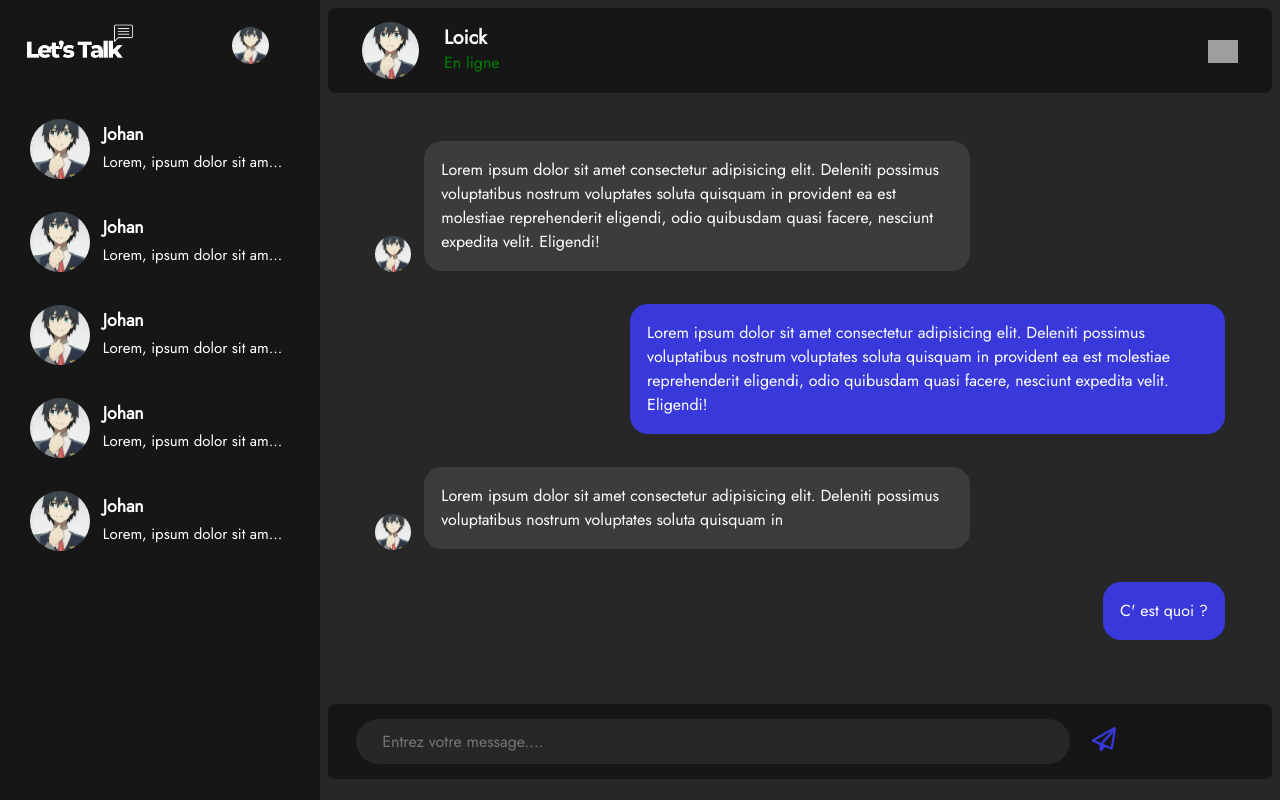
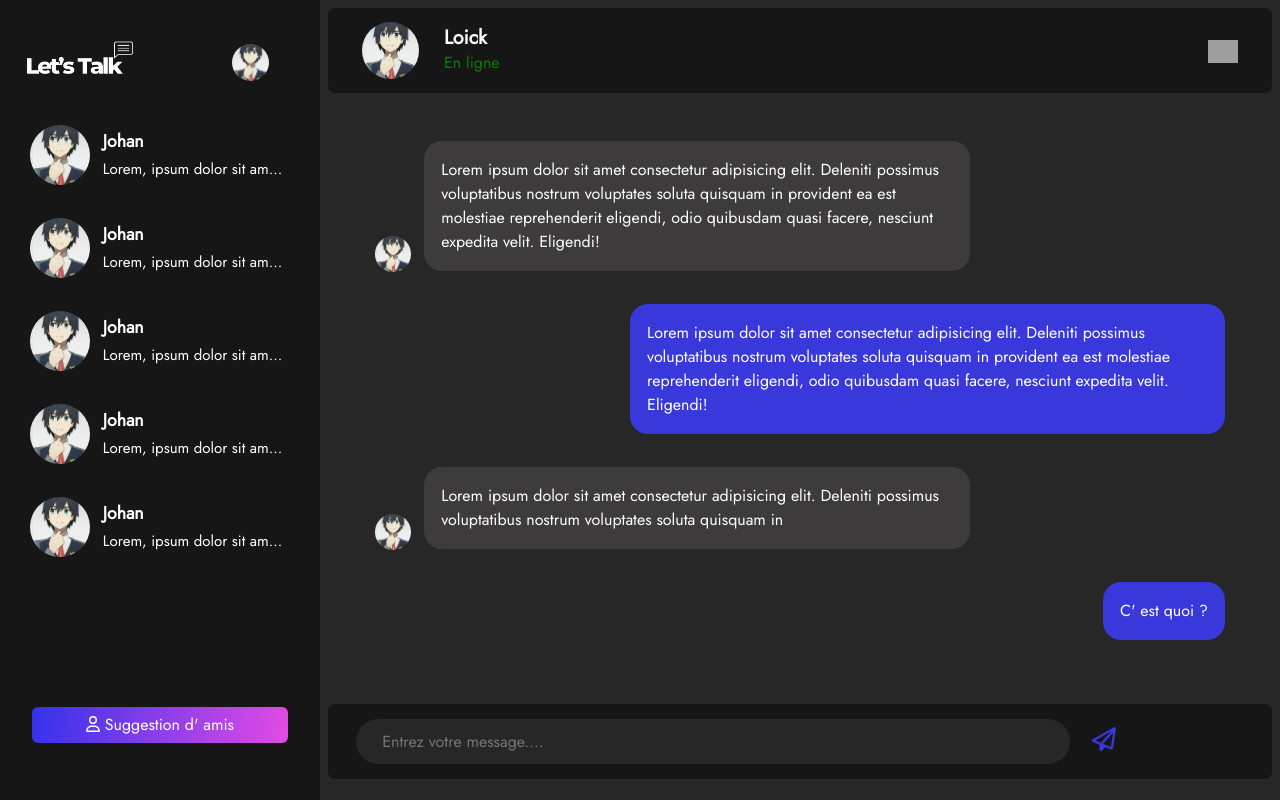
Before and after one commit to KiritoEM/MERN_chat-app, a Next.js app: page /accueil in a window 1280 px wide. Built offline with nearby package versions, Linux system fonts and the light colour scheme; no server answers; sample sign-in values are in the browser's storage; grey boxes are pictures that could not be loaded.

Commit message:
add section-footer tochatList

```diff
--- a/src/components/Home/ChatList.tsx
+++ b/src/components/Home/ChatList.tsx
@@ -1,5 +1,6 @@
 import DiscussionCard from "./ChatList/DiscussionCard";
 import ChatListHeader from "./ChatList/ChatListHeader";
+import ChatListFooter from "./ChatList/ChatListFooter";
 
 const ChatList = (): JSX.Element => {
   return (
@@ -13,6 +14,8 @@ const ChatList = (): JSX.Element => {
         <DiscussionCard />
         <DiscussionCard />
       </div>
+
+      <ChatListFooter />
     </section>
   );
 };
--- /dev/null
+++ b/src/components/Home/ChatList/ChatListFooter.tsx
@@ -0,0 +1,14 @@
+import { faUser } from "@fortawesome/free-regular-svg-icons";
+import { FontAwesomeIcon } from "@fortawesome/react-fontawesome";
+
+const ChatListFooter = (): JSX.Element => {
+  return (
+    <div className="section-footer">
+      <button className="btn">
+        <FontAwesomeIcon icon={faUser} /> Suggestion d' amis
+      </button>
+    </div>
+  );
+};
+
+export default ChatListFooter;
--- a/src/styles/home/chatlist.scss
+++ b/src/styles/home/chatlist.scss
@@ -1,17 +1,19 @@
 #chat-list {
     width: 25%;
     height: 100vh;
-    overflow-x: hidden;
-    overflow-y: auto;
+    overflow: hidden;
     background-color: $primary;
+    display: flex;
+    flex-direction: column;
+    justify-content: space-between;
 
     .section-header {
         display: flex;
         align-items: center;
         justify-content: space-between;
         width: 23%;
-        height: max-content;
-        padding-bottom: 3rem;
+        height: 15vh;
+        padding-bottom: 1.7rem;
         padding-top: 1.4rem;
         padding-left: 2%;
         padding-right: 2%;
@@ -40,13 +42,30 @@
     }
 
     .section-list {
-        margin-top: 7rem;
+        margin-top: 6rem;
+        height: 70vh;
+        overflow-y: auto;
         gap: 19px;
         display: flex;
         flex-direction: column;
         padding-left: 4%;
         padding-right: 4%;
         height: max-content;
-        padding-bottom: 2rem;
+        padding-bottom: 1.4rem;
+        padding-top: 1.4rem;
+    }
+
+    .section-footer{
+        width: 100%;
+        height: 15vh;
+        padding: 27px 10%;
+
+         .btn{
+            width: 100%;
+            border: 0;
+            color: #fff;
+            width: 100%;
+            background-image: linear-gradient(100deg, rgb(50, 50, 236), rgb(228, 75, 228));
+         }
     }
 }
```
